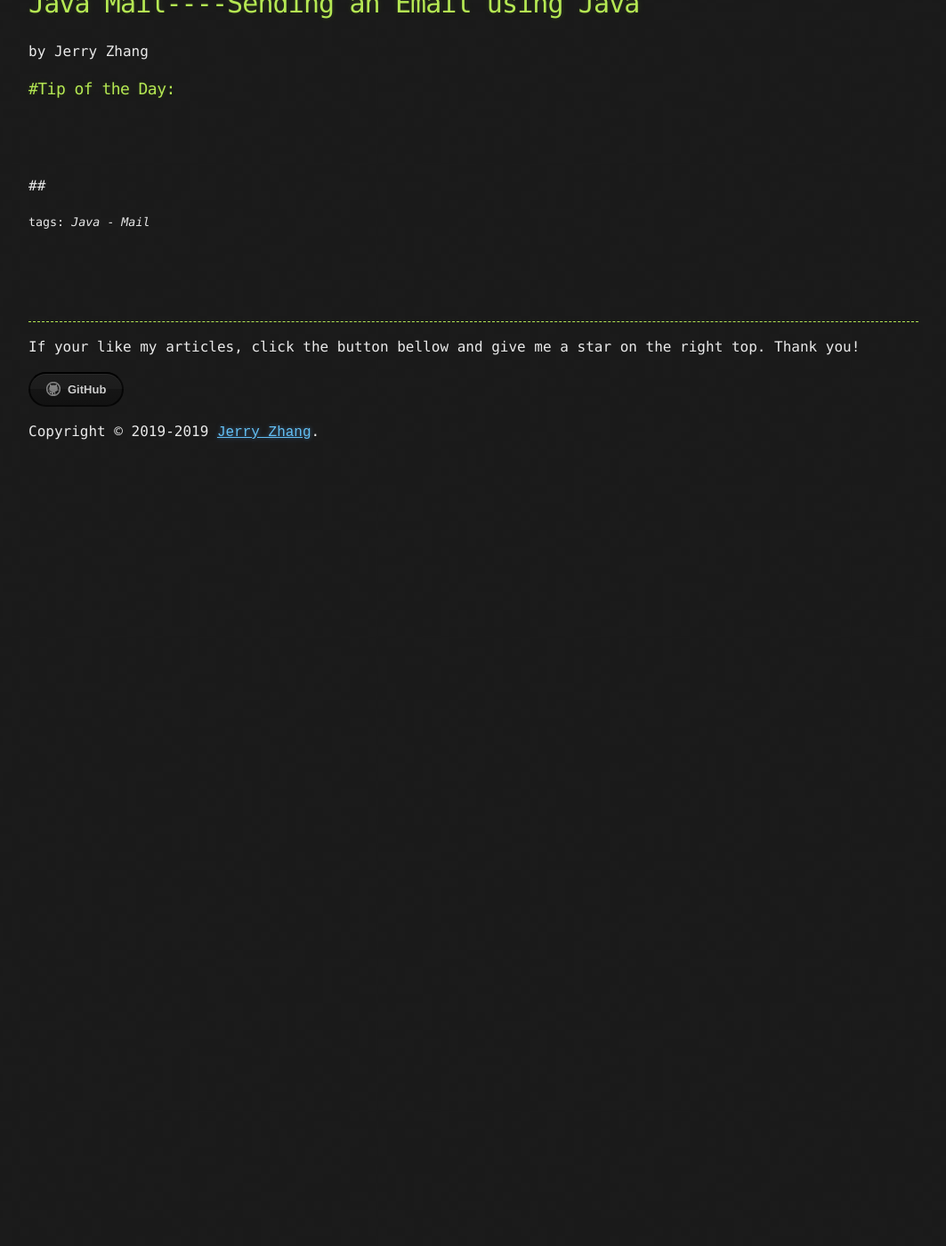
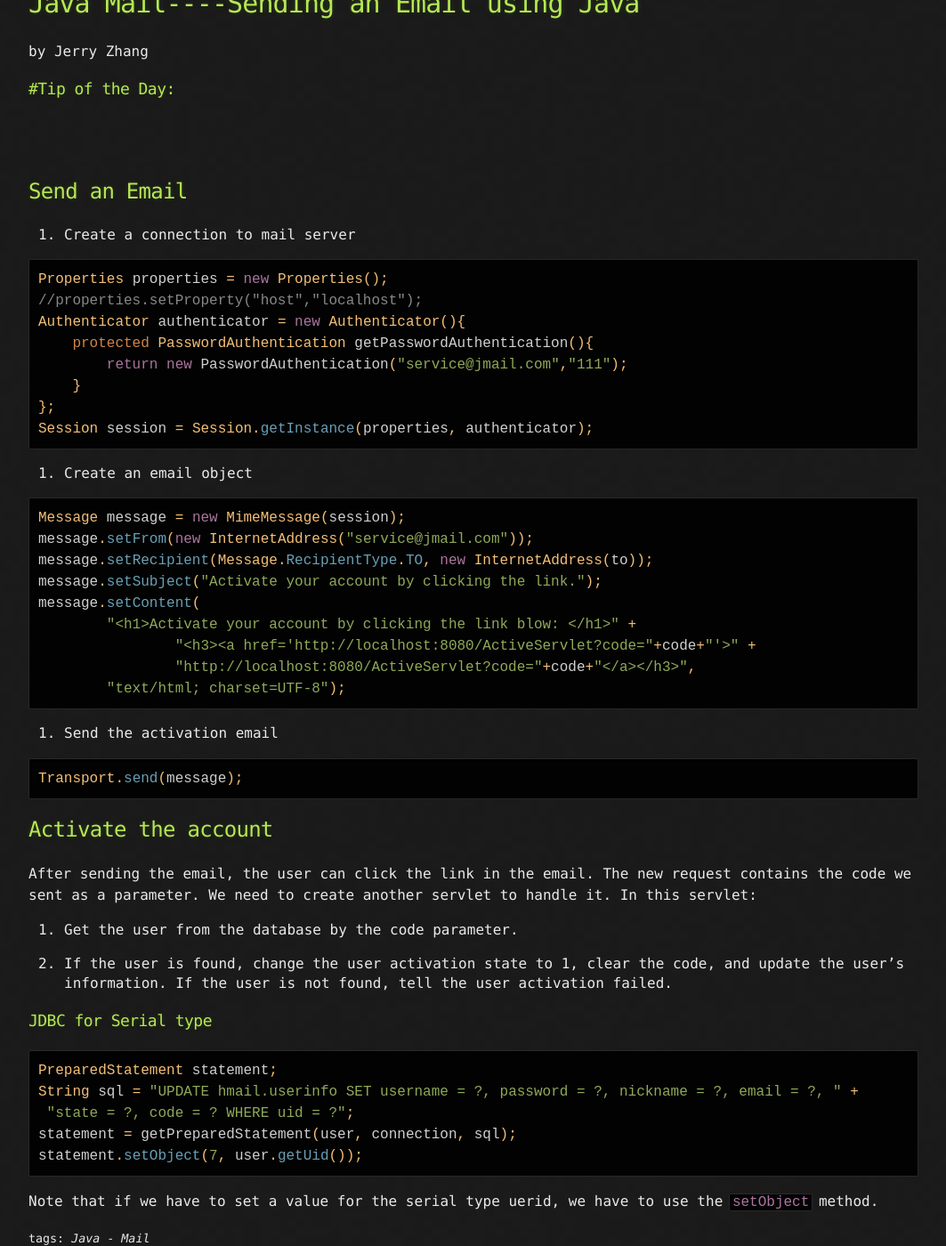
Before and after one commit to Jerry4013/Github-blog, a Jekyll site: the page built from _posts/2019-05-07-JavaMail.md, in a window 1280 px wide and 1400 px high, scrolled down 348 px. Shown: the whole window at 89% size, without its empty margins (108-1171 px from the left). Built offline with Jekyll 4.4.1, drawn with Linux system fonts in a browser that asks for light colours; comment, search, counter and statistics services are not loaded; before the commit the page ends 900 px from its top, so only the background shows below that.

Commit message:
Java Mail

````diff
--- a/_posts/2019-05-07-JavaMail.md
+++ b/_posts/2019-05-07-JavaMail.md
@@ -7,4 +7,61 @@ tags: Java Mail
 
 <br/><br/>
 
-##
+## Send an Email
+
+1. Create a connection to mail server
+
+```java
+Properties properties = new Properties();
+//properties.setProperty("host","localhost");
+Authenticator authenticator = new Authenticator(){
+    protected PasswordAuthentication getPasswordAuthentication(){
+        return new PasswordAuthentication("service@jmail.com","111");
+    }
+};
+Session session = Session.getInstance(properties, authenticator);
+```
+
+2. Create an email object
+
+```java
+Message message = new MimeMessage(session);
+message.setFrom(new InternetAddress("service@jmail.com"));
+message.setRecipient(Message.RecipientType.TO, new InternetAddress(to));
+message.setSubject("Activate your account by clicking the link.");
+message.setContent(
+        "<h1>Activate your account by clicking the link blow: </h1>" +
+                "<h3><a href='http://localhost:8080/ActiveServlet?code="+code+"'>" +
+                "http://localhost:8080/ActiveServlet?code="+code+"</a></h3>",
+        "text/html; charset=UTF-8");
+```
+
+3. Send the activation email
+
+```java
+Transport.send(message);
+```
+
+## Activate the account
+
+After sending the email, the user can click the link in the email. The new request contains
+the code we sent as a parameter. We need to create another servlet to handle it. In this
+servlet:
+
+1. Get the user from the database by the code parameter.
+
+2. If the user is found, change the user activation state to 1, clear the code, and update the
+user's information. If the user is not found, tell the user activation failed.
+
+### JDBC for Serial type
+
+```java
+PreparedStatement statement;
+String sql = "UPDATE hmail.userinfo SET username = ?, password = ?, nickname = ?, email = ?, " +
+ "state = ?, code = ? WHERE uid = ?";
+statement = getPreparedStatement(user, connection, sql);
+statement.setObject(7, user.getUid());
+```
+
+Note that if we have to set a value for the serial type uerid, we have to use the `setObject`
+method.
````
